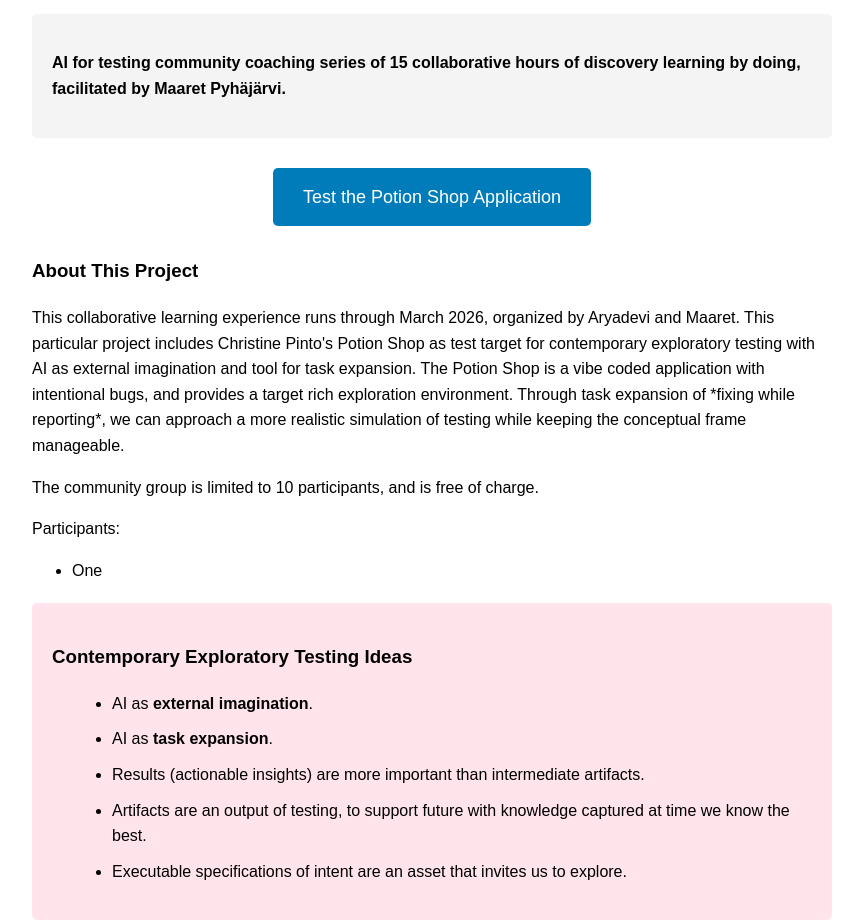
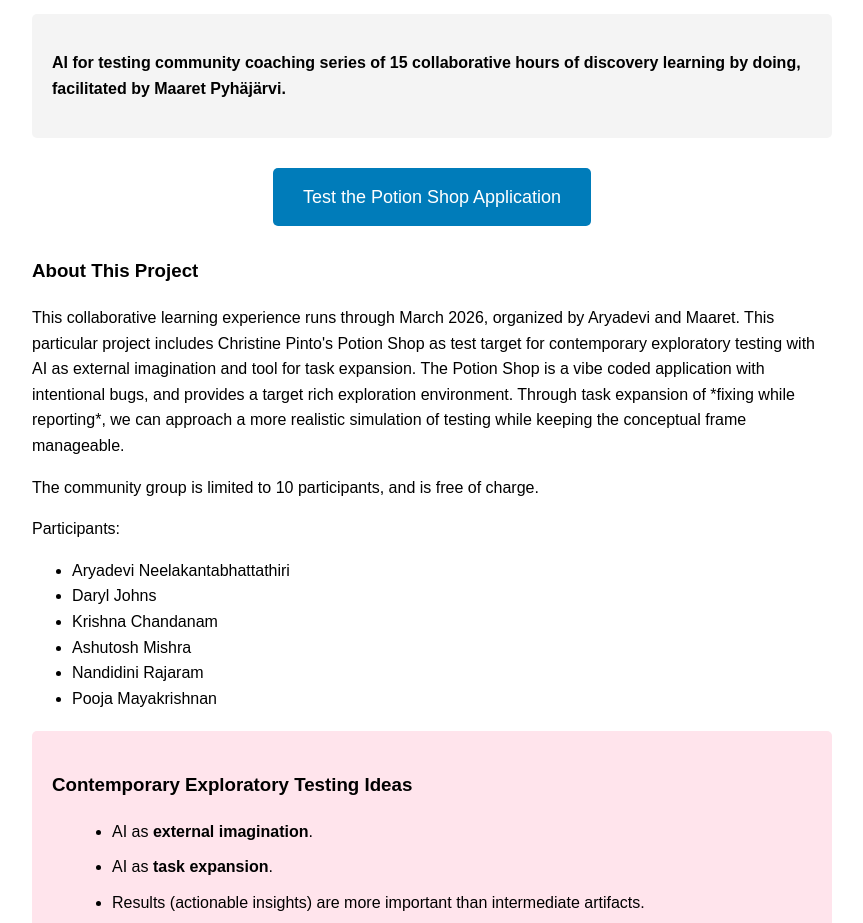
Before and after one commit to QE-at-CGI-FI/cet-with-ai, a plain HTML site: page index.html in a window 1280 px wide. Shown: the part 168-1091 px from the top of the page, without its empty margins (208-1071 px from the left). Drawn offline with Linux system fonts and the light colour scheme.

Commit message:
Add crowd names

```diff
--- a/index.html
+++ b/index.html
@@ -75,7 +75,12 @@
 
         <p>Participants:</p>
         <ul>
-            <li>One</li>
+            <li>Aryadevi Neelakantabhattathiri</li>
+            <li>Daryl Johns</li>
+            <li>Krishna Chandanam</li>
+            <li>Ashutosh Mishra</li>
+            <li>Nandidini Rajaram</li>
+            <li>Pooja Mayakrishnan</li>
         </ul>
     </div>
 
```
